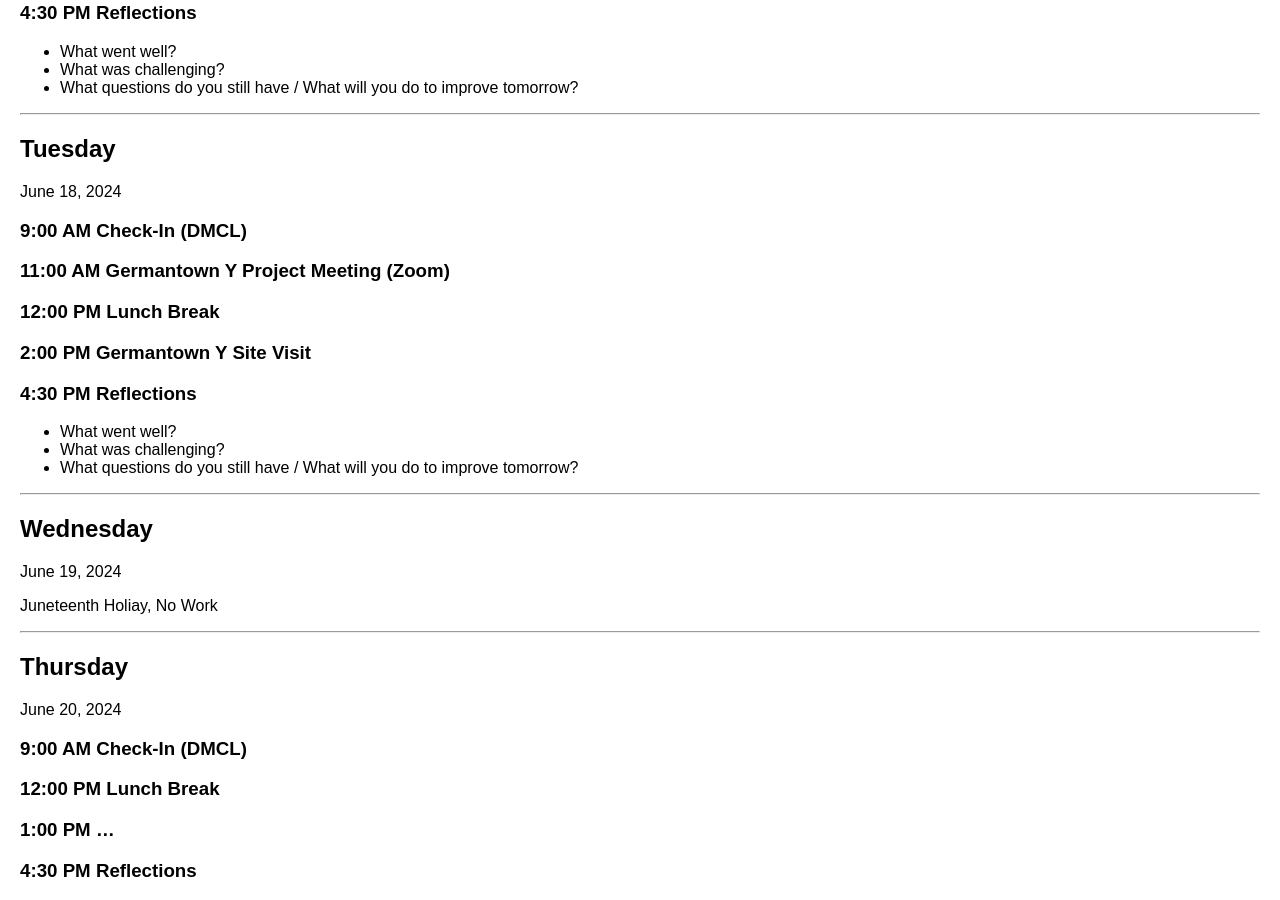
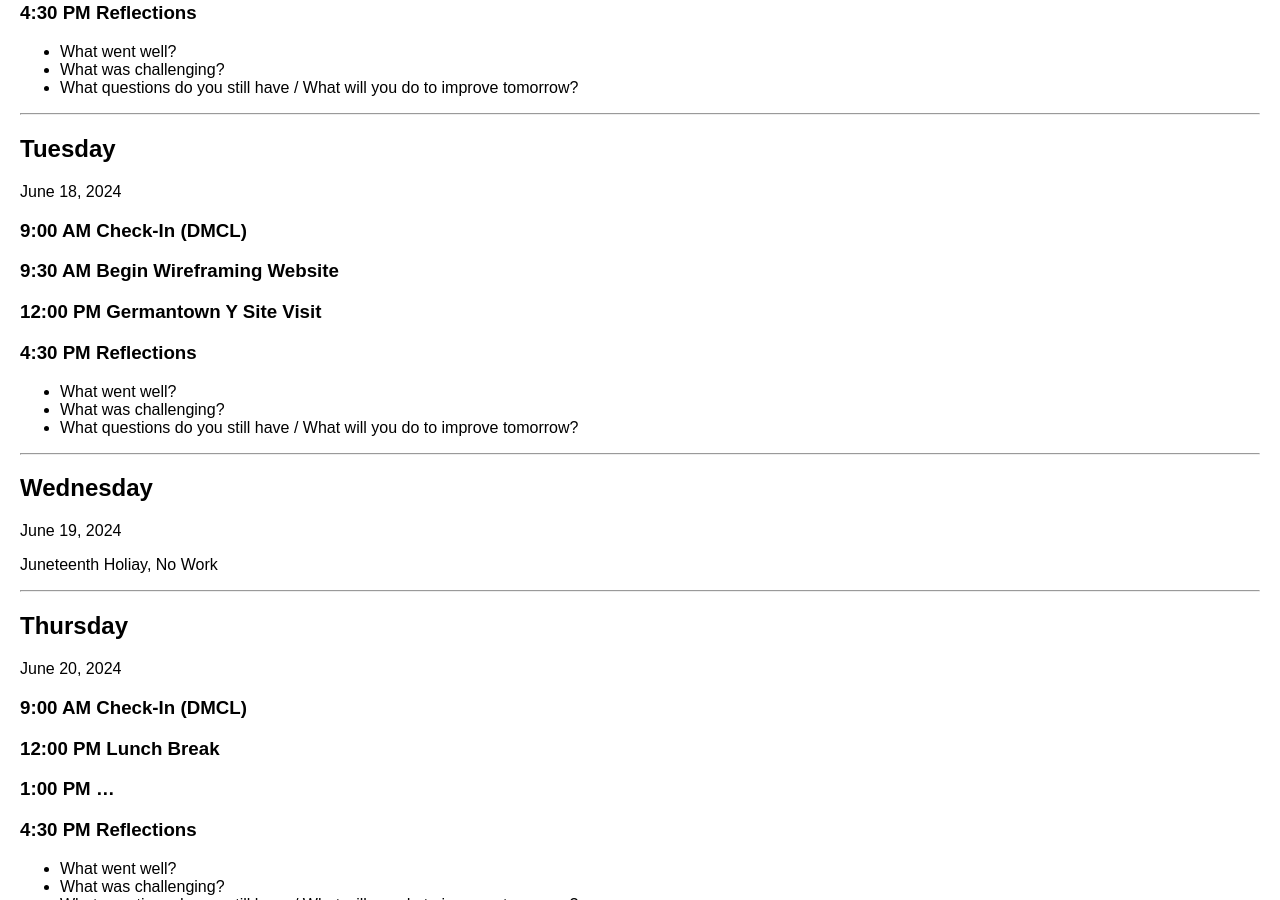
Before and after one commit to digbmc/dssf-syll, a Jekyll site: the page built from _weeks/03-work.md, in a window 1280 px wide and 900 px high, scrolled down 701 px. Built offline with Jekyll 4.4.1, drawn with Linux system fonts in a browser that asks for light colours.

Commit message:
Update 03-work.md

```diff
--- a/_weeks/03-work.md
+++ b/_weeks/03-work.md
@@ -36,11 +36,9 @@ June 18, 2024
 
 ### 9:00 AM Check-In (DMCL)
 
-### 11:00 AM Germantown Y Project Meeting (Zoom)
+### 9:30 AM Begin Wireframing Website
 
-### 12:00 PM Lunch Break
-
-### 2:00 PM Germantown Y Site Visit
+### 12:00 PM Germantown Y Site Visit
 
 ### 4:30 PM Reflections
 - What went well?
```
